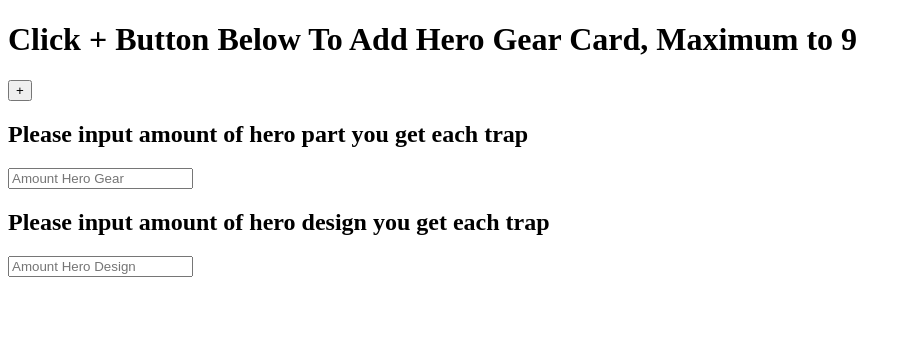
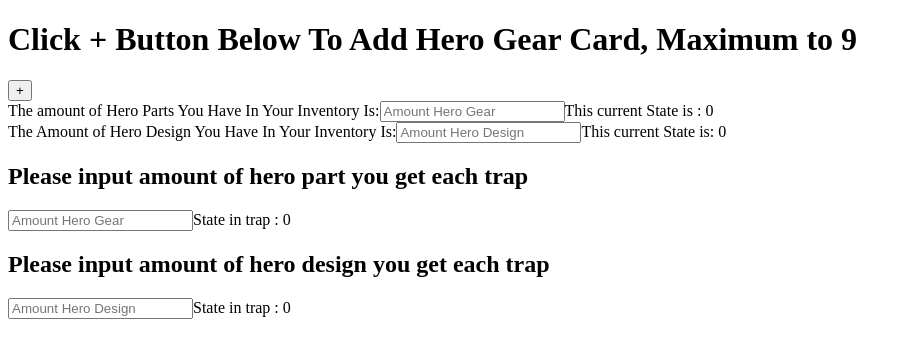
Before and after one commit to JohnLeGit/mtcjsc, a React (Create React App) app in the folder mtcjsc/: page /herogearupdatedversion in a window 1280 px wide. Shown: the top 358 px of the page, without its empty margins (0-911 px from the left). Built offline with nearby package versions, Linux system fonts and the light colour scheme.

Commit message:
inventory input done

```diff
--- a/mtcjsc/src/frontend/Hero Gear/Hero Gear Updated/displayEachTrapAmount.js
+++ b/mtcjsc/src/frontend/Hero Gear/Hero Gear Updated/displayEachTrapAmount.js
@@ -20,6 +20,7 @@ const EachTrap = () => {
             <input
             placeholder="Amount Hero Gear"
             onChange={event => setEnterHeroPart(event.target.value)}></input>
+            State in trap : {enterHeroPart}
 
             <h2>Please input amount of hero design you get each trap</h2>
 
@@ -27,6 +28,8 @@ const EachTrap = () => {
             placeholder="Amount Hero Design"
             onChange={event => setEnterHeroDesign(event.target.value)}></input>
 
+
+            State in trap : {enterHeroDesign}
         </div>
     )
 }
--- a/mtcjsc/src/frontend/Hero Gear/Hero Gear Updated/displayInInventory.js
+++ b/mtcjsc/src/frontend/Hero Gear/Hero Gear Updated/displayInInventory.js
@@ -2,10 +2,32 @@ import React from "react";
 import { useState } from "react"
 
 const Inventory = () => {
+    const [heroGearInventory, setHeroGearInventory] = useState(0)
+    const [heroDesignInventory, setHeroDesignInventory] = useState(0)
 
-    return ({
+    return (
 
-    })
+        <div>
+            <div>
+            The amount of Hero Parts You Have In Your Inventory Is:
+
+            <input
+            placeholder="Amount Hero Gear"
+            onChange={event => setHeroGearInventory(event.target.value)}></input>
+
+            This current State is : {heroGearInventory}
+            </div>
+            <div>
+            The Amount of Hero Design You Have In Your Inventory Is:
+
+            <input
+            placeholder="Amount Hero Design"
+            onChange={event => setHeroDesignInventory(event.target.value)}></input>
+
+            This current State is: {heroDesignInventory}
+            </div>
+        </div>
+    )
 }
 
 export default Inventory
--- a/mtcjsc/src/frontend/Hero Gear/Hero Gear Updated/herogearUpdated.js
+++ b/mtcjsc/src/frontend/Hero Gear/Hero Gear Updated/herogearUpdated.js
@@ -2,6 +2,7 @@ import React, {  useState ,useEffect } from 'react';
 import { createContext, useContext } from 'react';
 import SelectionCards from './selectionCards'
 import Trap from './displayEachTrapAmount'
+import Inventory from './displayInInventory'
 
 export const countCards = createContext()
 
@@ -39,6 +40,9 @@ const UpdateHeroGear = () => {
             {component}
        </div>
        <div>
+            <Inventory/>
+       </div>
+       <div>
             <Trap/>
        </div>
        </div>
```
